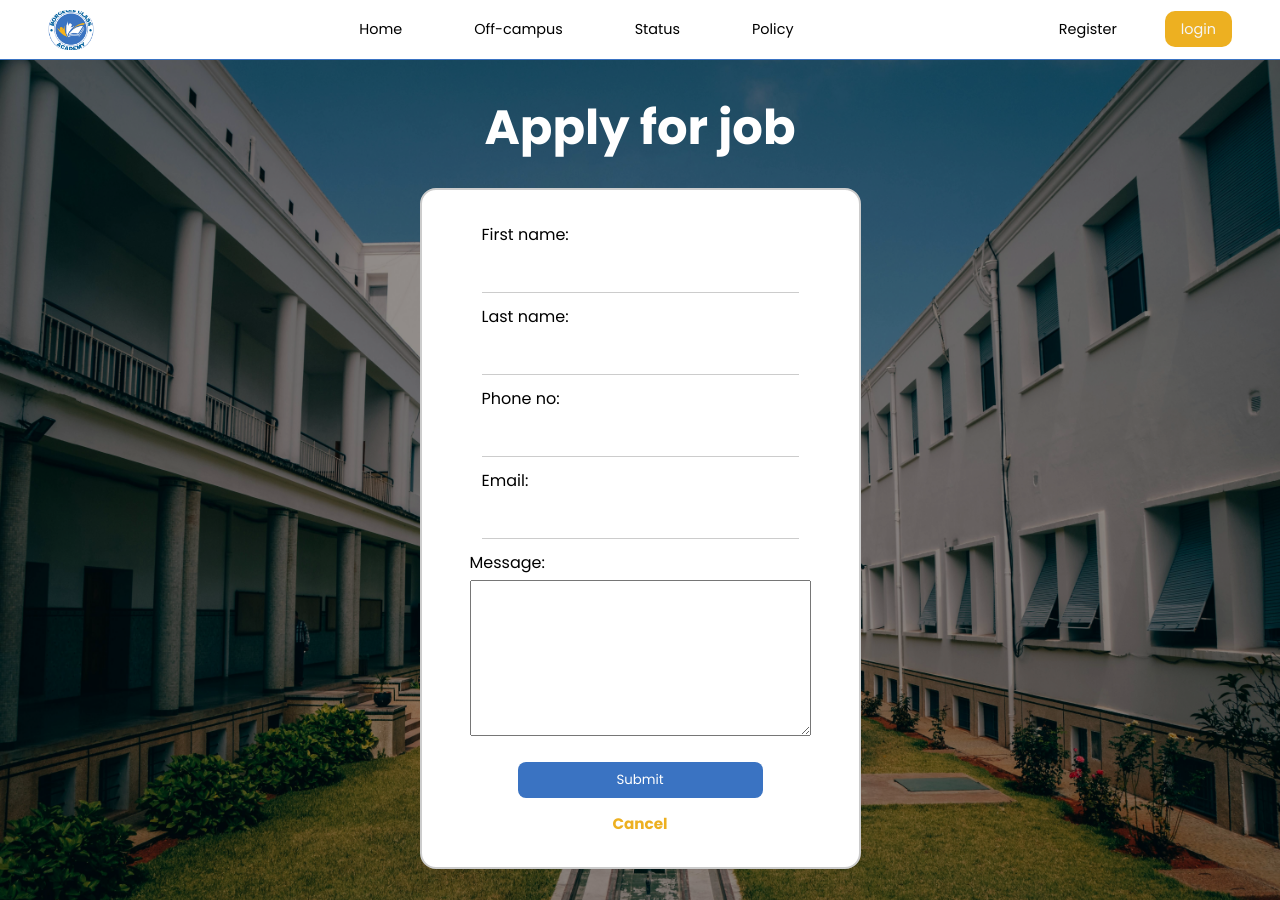
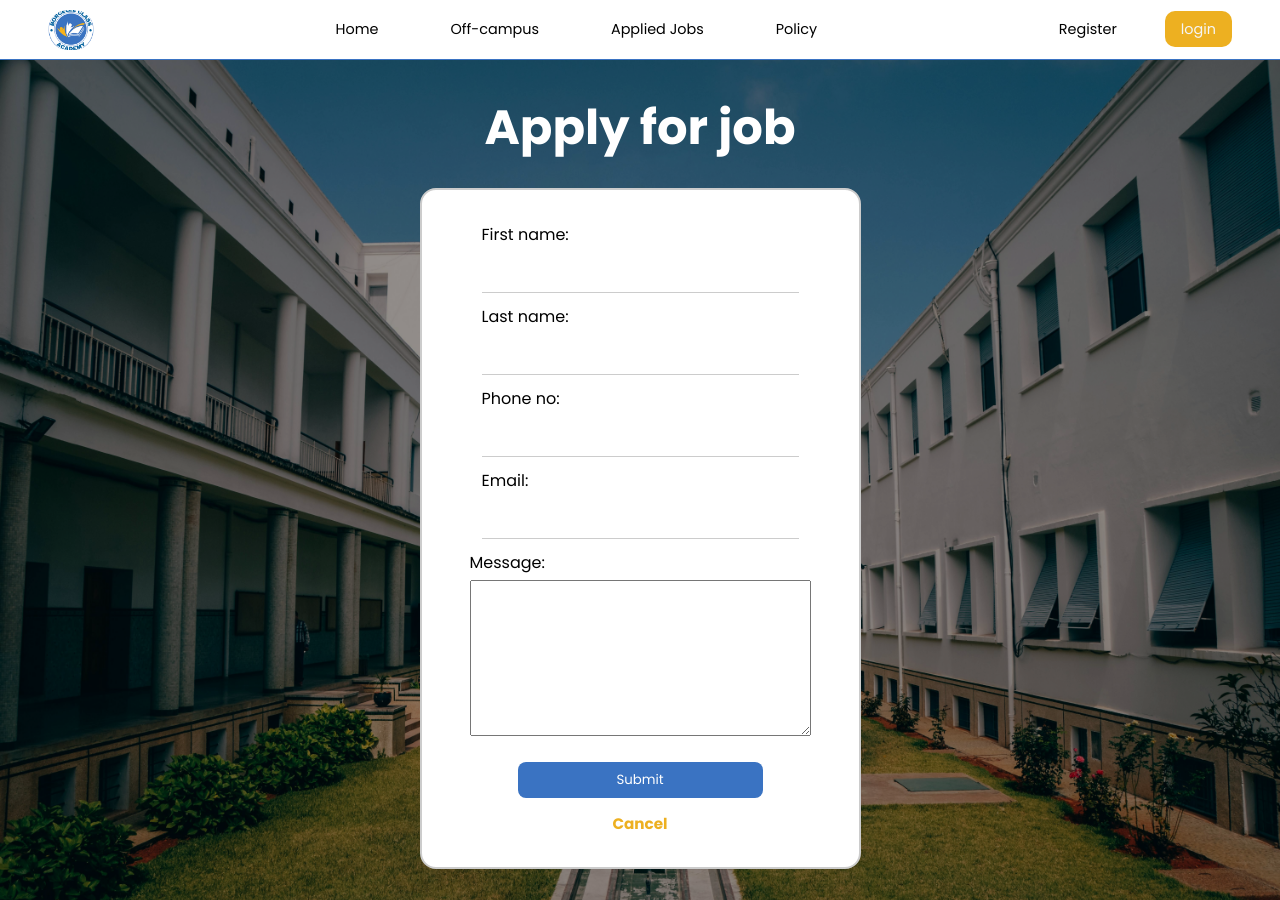
Before and after one commit to Mr-iyke/Back-end-project, a Django app: page /application_form/1/ in a window 1280 px wide. Shown: the top 900 px of the page. Run offline with Django 5.2, Linux system fonts and the light colour scheme; data comes from the database, SQL or seed files in the repository; both versions use the stored data as it was after the commit; some web fonts are replaced.

Commit message:
edited a view and html

```diff
--- a/school_project/school_app/views.py
+++ b/school_project/school_app/views.py
@@ -41,7 +41,7 @@ class JobApplyView(CreateView):
         # Check if user has already applied
         if request.user.is_authenticated:
             if AppInfo.objects.filter(job=self.job, form__user=request.user).exists():
-                messages.error(request, "You have already applied for this job.")
+                messages.error(request, "You have already applied for this job, check your applied job.")
                 return redirect('Homepage')  # redirect to homepage or job list
 
         return super().dispatch(request, *args, **kwargs)
@@ -69,6 +69,7 @@ class JobApplyView(CreateView):
 
     def get_success_url(self):
         # Redirect after successful application
+        messages.success(self.request, "You application has been submitted successfully.")
         return reverse_lazy('Homepage')
 
 
--- a/school_project/templates/base.html
+++ b/school_project/templates/base.html
@@ -28,7 +28,7 @@
         <ul class="nav-list">
           <li><a class="nav-link" href="{% url 'Homepage' %}">Home</a></li>
           <li><a class="nav-link" href="{% url 'OffCampuspage' %}">Off-campus</a></li>
-          <li><a class="nav-link" href="{% url 'Appliedpage' %}">Status</a></li>
+          <li><a class="nav-link" href="{% url 'Appliedpage' %}">Applied Jobs</a></li>
           <li><a class="nav-link" href="{% url 'Homepage' %}">Policy</a></li>
         </ul>
       </nav>
```
Also changed, not shown: school_project/db.sqlite3.
